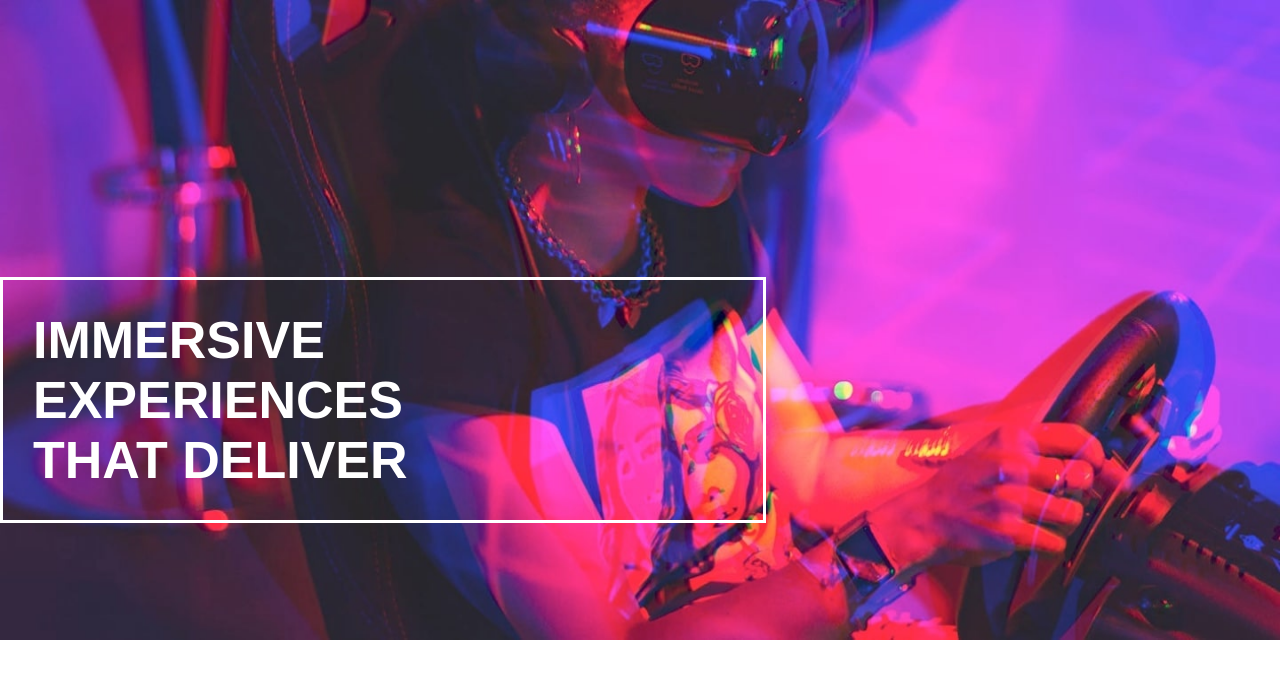
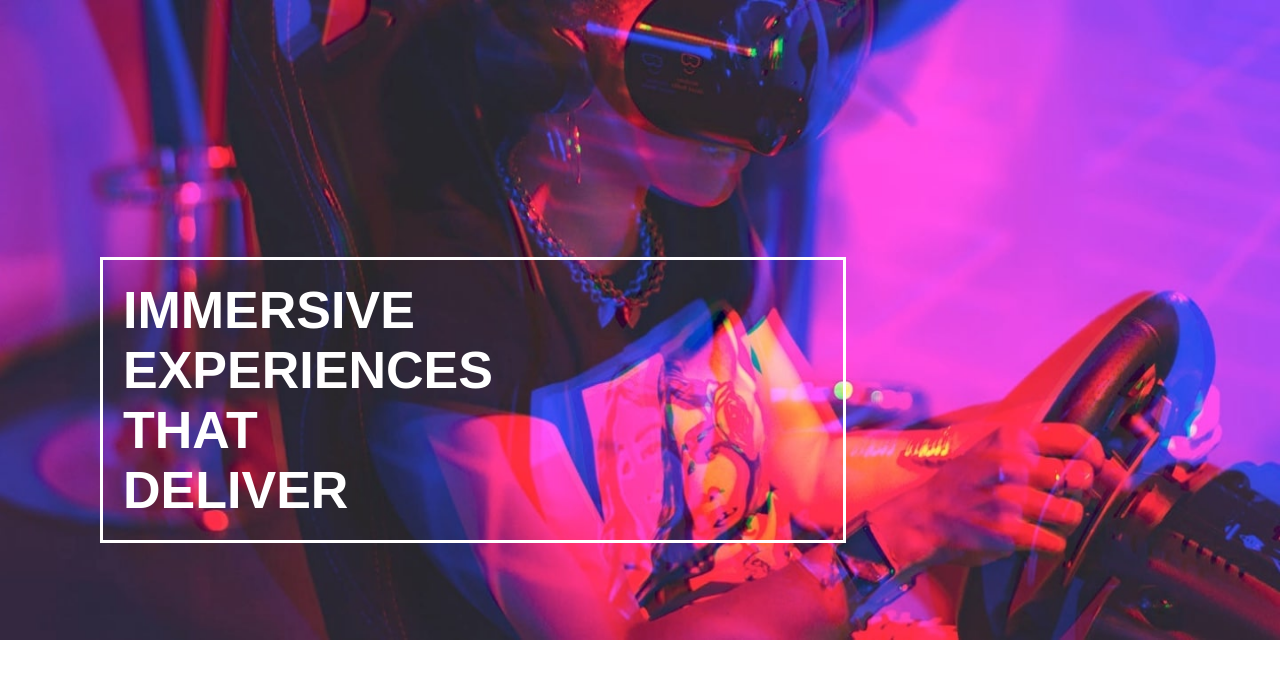
Before and after one commit to Arttutu/loopstudios, a React (Create React App) app: page / in a window 1280 px wide. Shown: the top 678 px of the page. Built offline with nearby package versions, Linux system fonts and the light colour scheme.

Commit message:
terminaando secção banner

```diff
--- a/src/Componentes/Banner/index.jsx
+++ b/src/Componentes/Banner/index.jsx
@@ -6,17 +6,14 @@ import { cor1 } from '../UI/variaveis'
 import Titulo from '../UI'
 
 const BannerCaixa = styled.div`
-width: 100%;
+width: 100vw;
 height: 80vh;
 background-image: url(${banner});
 background-repeat: no-repeat;
 background-size: 100% 100%;
-  background-position: center;
+background-position: center;
  @media (max-width: 768px){
   background-image: url(${bannerMobile});
-  background-size: 100% 100%;
-  background-position: cover;
-
  }
 `
 const BoxBanner = styled.div`
@@ -28,20 +25,24 @@ const BoxBanner = styled.div`
 `
 const Box  = styled.div`
   width: 700px;
-  padding:30px;
-
+  padding:20px;
   border: 3px solid ${cor1};
+  margin-left: 100px;
+  @media (max-width: 768px){
+    width: 400px;
+    margin: 0 auto;
+ }
 `
 
 export default function Banner() {
   return (
-
    <BannerCaixa>
     <BoxBanner>
       <Box>
         <Titulo>IMMERSIVE</Titulo>
         <Titulo>EXPERIENCES</Titulo>
-        <Titulo>THAT DELIVER</Titulo>
+        <Titulo>THAT</Titulo>
+        <Titulo>DELIVER</Titulo>
       </Box>
     </BoxBanner>
    </BannerCaixa>
--- a/src/Componentes/UI/index.jsx
+++ b/src/Componentes/UI/index.jsx
@@ -1,5 +1,5 @@
 import { styled } from "styled-components";
-import { cor1, font1, font2 } from "./variaveis";
+import { cor1, font1 } from "./variaveis";
 
 const Titulo = styled.h1`
     color: ${cor1};
@@ -7,6 +7,9 @@ const Titulo = styled.h1`
     font-size: 52px;
     margin: 0;
 
+    @media (max-width: 768px){
+        font-size: 42px;
+    }
 `
 
 export default Titulo
```
